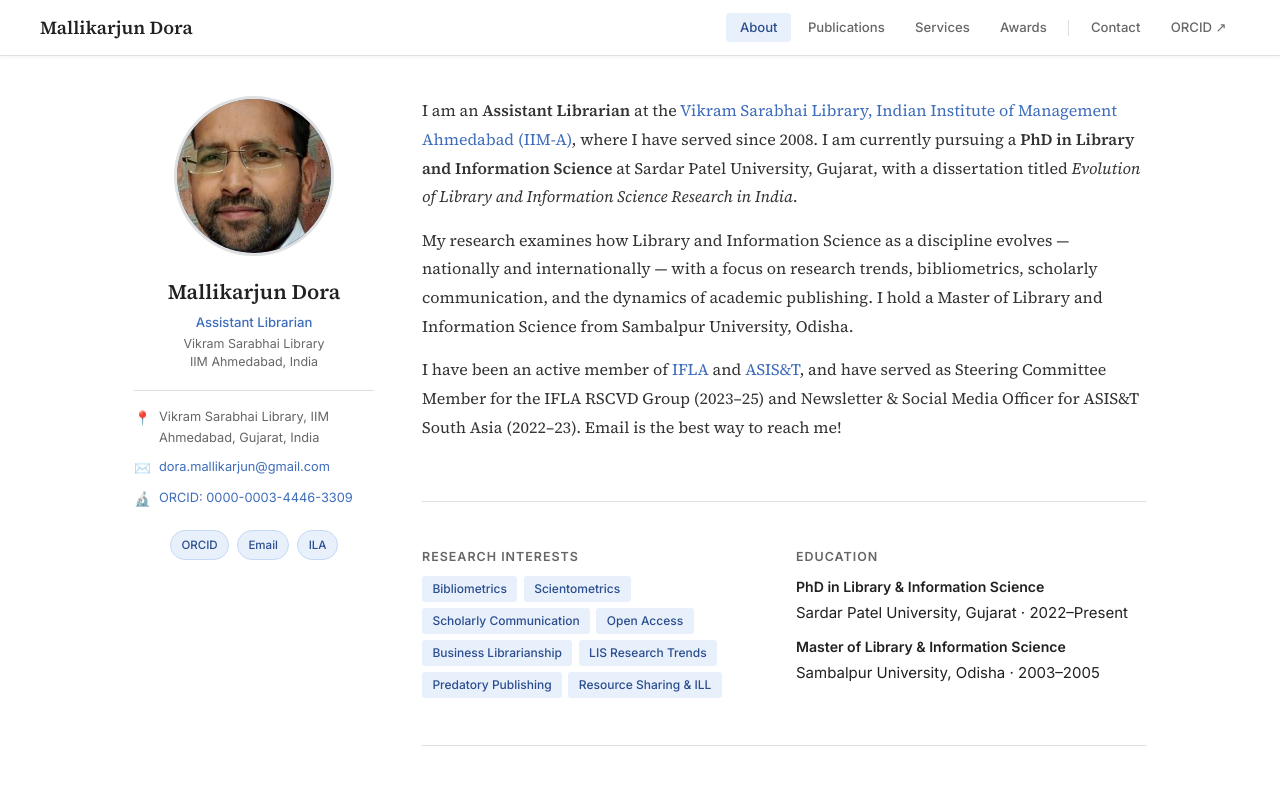
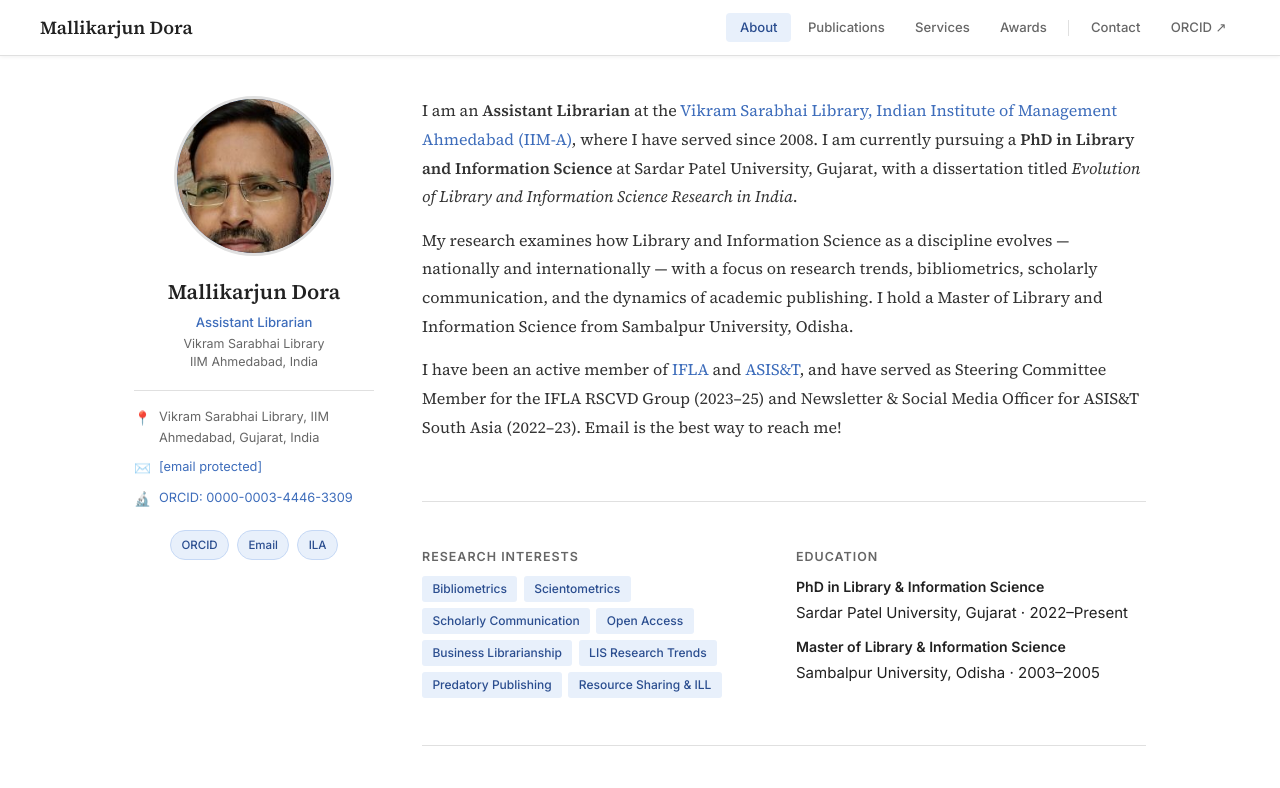
Before and after one commit to MallikarjunDora/mallikarjundora.github.io, a plain HTML site: page index.html in a window 1280 px wide. Shown: the top 788 px of the page. Drawn offline with Linux system fonts and the light colour scheme.

Commit message:
Update index.html

```diff
--- a/index.html
+++ b/index.html
@@ -48,6 +48,16 @@
     display: flex; align-items: center; justify-content: center;
     font-family: 'Source Serif 4', serif; font-size: 2.8rem; color: rgba(255,255,255,0.55);
     border: 3px solid var(--border);
+    overflow: hidden;
+    flex-shrink: 0;
+  }
+  .profile-photo img {
+    width: 160px;
+    height: 160px;
+    object-fit: cover;
+    object-position: center top;
+    border-radius: 50%;
+    display: block;
   }
   .sidebar h1 { font-family: 'Source Serif 4', serif; font-size: 1.3rem; font-weight: 600; color: var(--text); margin-bottom: 0.3rem; }
   .sidebar .position { font-size: 0.82rem; color: var(--blue); font-weight: 500; margin-bottom: 0.2rem; line-height: 1.4; }
@@ -158,7 +168,7 @@
     <li><a href="#services">Services</a></li>
     <li><a href="#awards">Awards</a></li>
     <li><div class="nav-divider"></div></li>
-    <li><a href="mailto:dora.mallikarjun@gmail.com">Contact</a></li>
+    <li><a href="/cdn-cgi/l/email-protection#395d564b5817545855555052584b534c57795e54585055175a5654">Contact</a></li>
     <li><a href="https://orcid.org/0000-0003-4446-3309" target="_blank">ORCID ↗</a></li>
   </ul>
 </nav>
@@ -167,21 +177,20 @@
 
   <!-- SIDEBAR -->
   <aside class="sidebar">
-    <div class="profile-photo" style="padding:0; overflow:hidden;">
-     <img src="profile.jpg" alt="Mallikarjun Dora"
-          style="width:100%; height:100%; object-fit:cover; border-radius:50%;" />
-   </div>
+    <div class="profile-photo">
+      <img src="profile.jpg" alt="Mallikarjun Dora" onerror="this.style.display='none'" />
+    </div>
     <h1>Mallikarjun Dora</h1>
     <div class="position">Assistant Librarian</div>
     <div class="institution">Vikram Sarabhai Library<br>IIM Ahmedabad, India</div>
     <ul class="sidebar-contact">
       <li><span class="ico">📍</span><span>Vikram Sarabhai Library, IIM Ahmedabad, Gujarat, India</span></li>
-      <li><span class="ico">✉️</span><a href="mailto:dora.mallikarjun@gmail.com">dora.mallikarjun@gmail.com</a></li>
+      <li><span class="ico">✉️</span><a href="/cdn-cgi/l/email-protection#791d160b1857141815151012180b130c17391e14181015571a1614"><span class="__cf_email__" data-cfemail="086c677a6926656964646163697a627d66486f65696164266b6765">[email&#160;protected]</span></a></li>
       <li><span class="ico">🔬</span><a href="https://orcid.org/0000-0003-4446-3309" target="_blank">ORCID: 0000-0003-4446-3309</a></li>
     </ul>
     <div class="social-links">
       <a href="https://orcid.org/0000-0003-4446-3309" class="social-btn" target="_blank">ORCID</a>
-      <a href="mailto:dora.mallikarjun@gmail.com" class="social-btn">Email</a>
+      <a href="/cdn-cgi/l/email-protection#bbdfd4c9da95d6dad7d7d2d0dac9d1ced5fbdcd6dad2d795d8d4d6" class="social-btn">Email</a>
       <a href="https://ilaindia.co.in/" class="social-btn" target="_blank">ILA</a>
     </div>
   </aside>
@@ -310,17 +319,5 @@
 
 <footer>
   © 2025 Mallikarjun Dora &nbsp;·&nbsp; Assistant Librarian, Vikram Sarabhai Library, IIM Ahmedabad &nbsp;·&nbsp;
-  <a href="mailto:dora.mallikarjun@gmail.com">dora.mallikarjun@gmail.com</a> &nbsp;·&nbsp;
-  <a href="https://orcid.org/0000-0003-4446-3309" target="_blank">ORCID</a>
-</footer>
-
-<script>
-  function showTab(e, name) {
-    document.querySelectorAll('.tab-content').forEach(el => el.classList.remove('active'));
-    document.querySelectorAll('.tab-btn').forEach(el => el.classList.remove('active'));
-    document.getElementById('tab-' + name).classList.add('active');
-    e.target.classList.add('active');
-  }
-</script>
-</body>
-</html>
+  <a href="/cdn-cgi/l/email-protection#f692998497d89b979a9a9f9d97849c8398b6919b979f9ad895999b"><span class="__cf_email__" data-cfemail="afcbc0ddce81c2cec3c3c6c4ceddc5dac1efc8c2cec6c381ccc0c2">[email&#160;protected]</span></a> &nbsp;·&nbsp;
+  <a href="https://orcid.org/0000-0003-4446-33
```
